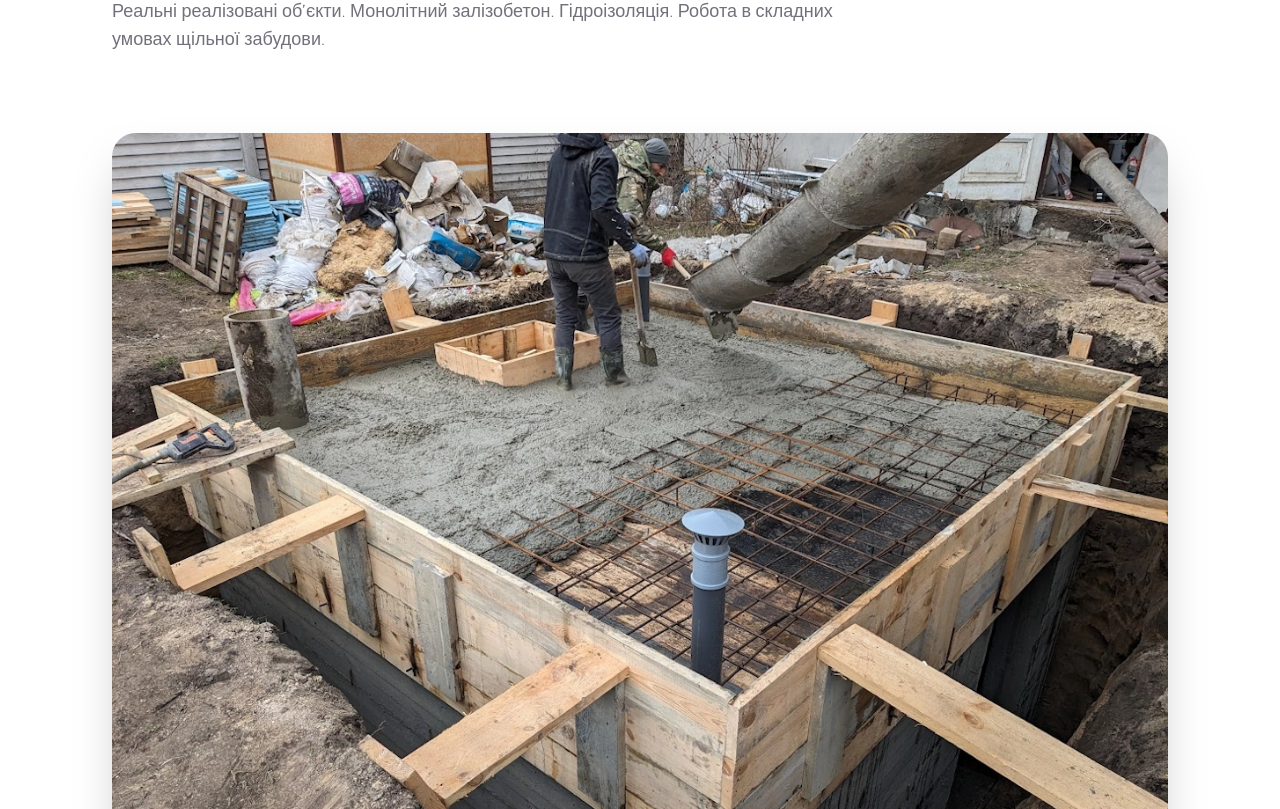
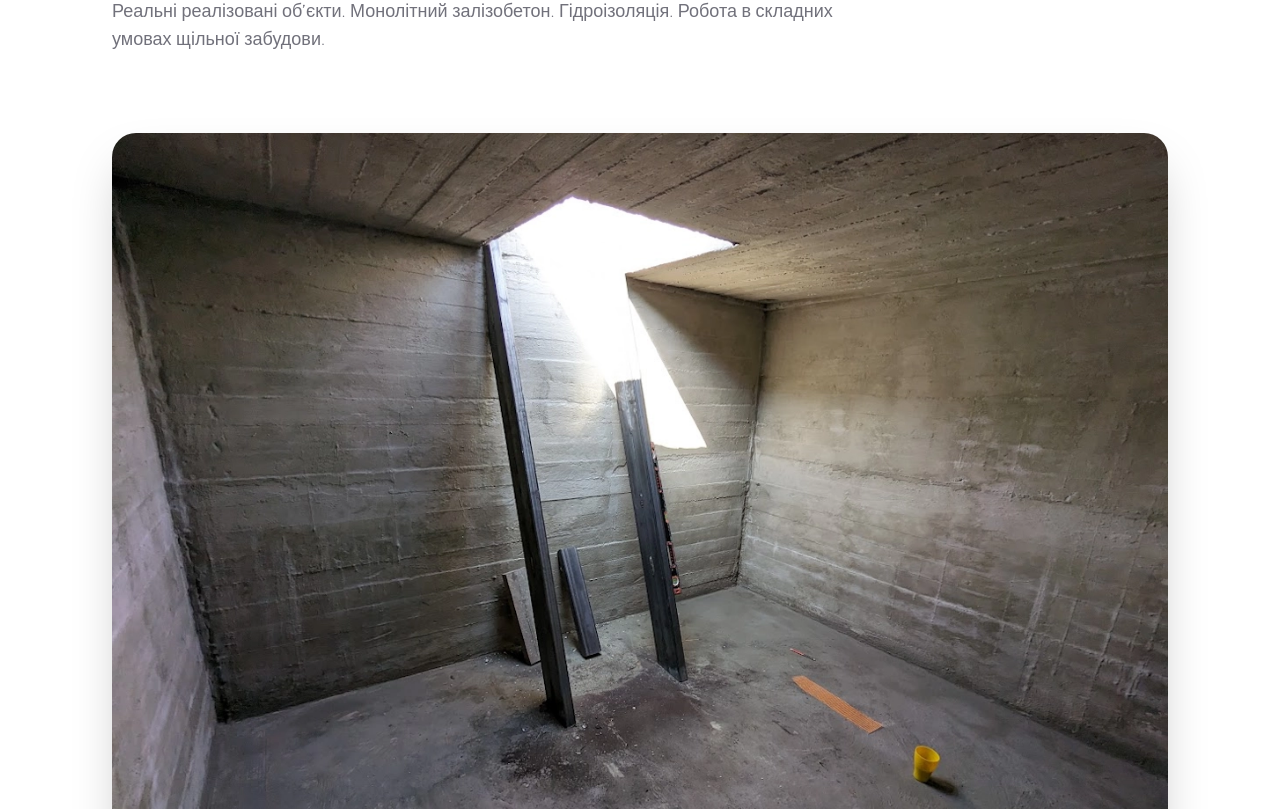
Before and after one commit to DenysKavun/beton-new, a Next.js app: page /bomboshovyshcha in a window 1280 px wide. Shown: the part 511-1320 px from the top of the page. Built offline with nearby package versions, Linux system fonts and the light colour scheme.

Commit message:
Update page.tsx

```diff
--- a/app/bomboshovyshcha/page.tsx
+++ b/app/bomboshovyshcha/page.tsx
@@ -36,7 +36,7 @@ export default function BombShelterPage() {
         <section className="mb-24">
 
           <img
-            src="/projects/shelters/shelter1.webp"
+            src="/projects/shelters/shelter10.webp"
             alt="Бомбосховище"
             className="w-full rounded-3xl shadow-2xl"
           />
```
